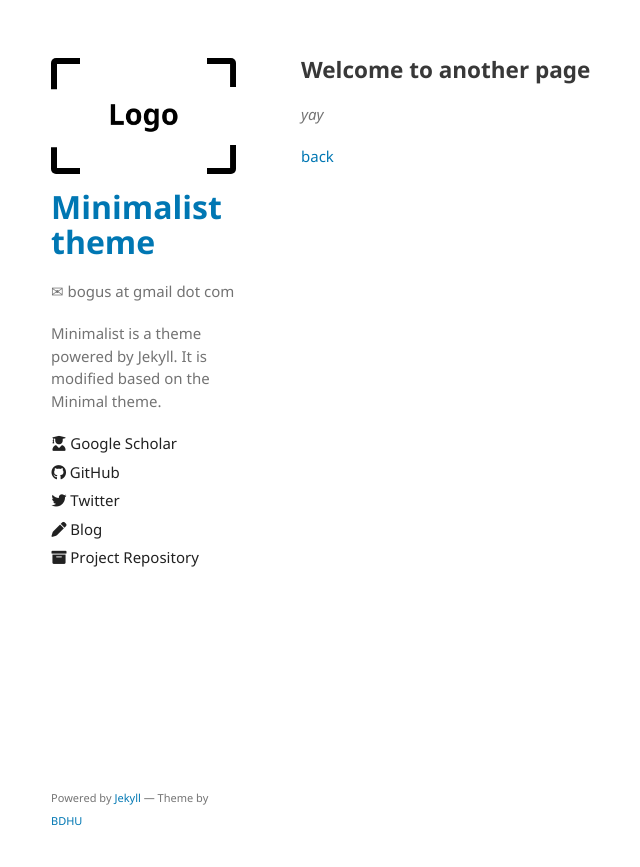
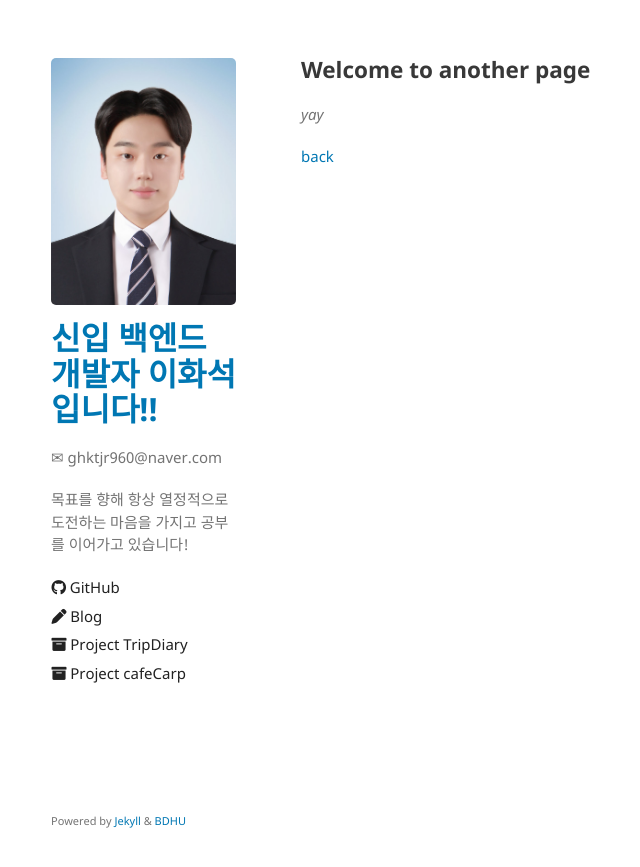
Before and after one commit to ghktjr960/ghktjr960.github.io, a Jekyll site: the page built from another-page.md, in a window 1280 px wide. Shown: the top 867 px of the page, without its empty margins (159-799 px from the left). Built offline with Jekyll 4.4.1, drawn with Linux system fonts in a browser that asks for light colours; our own code applies the rules of GitHub Pages for plain Markdown files.

Commit message:
수정
수정

```diff
--- a/_config.yml
+++ b/_config.yml
@@ -1,7 +1,7 @@
-title: Minimalist theme
-logo: /assets/img/logo.png
-email: bogus at gmail dot com
-description: Minimalist is a theme powered by Jekyll. It is modified based on the Minimal theme.
+title: 신입 백엔드 개발자 이화석입니다!!
+logo: /assets/img/main.jpg
+email: ghktjr960@naver.com
+description: 목표를 향해 항상 열정적으로 도전하는 마음을 가지고 공부를 이어가고 있습니다!
 show_downloads: false
 google_analytics: UA-108144808-1
 color-scheme: auto
--- a/_includes/footer.html
+++ b/_includes/footer.html
@@ -1 +1,5 @@
-<p><small>Powered by <a href="https://jekyllrb.com/">Jekyll</a> &mdash; Theme by <a href="https://www.bodunhu.com/">BDHU</a></small></p>
+<p>
+    <small>
+        Powered by <a href="https://jekyllrb.com/">Jekyll</a> & <a href="https://www.bodunhu.com/minimalist/">BDHU</a>
+    </small>
+</p>
--- a/_includes/sidebar.html
+++ b/_includes/sidebar.html
@@ -10,10 +10,9 @@
       }
     </style>
     <ul class="link">
-      <li><a href="https://scholar.google.com/citations?user=zR6afi8AAAAJ"><i class="fa-solid fa-user-graduate"></i> Google Scholar</a></li>
-      <li><a href="https://github.com/BDHU"><i class="fa-brands fa-github"></i> GitHub</a></li>
-      <li><a href="https://twitter.com/BodunHu"><i class="fa-brands fa-twitter"></i> Twitter</a></li>
-      <li><a href="https://www.bodunhu.com/blog/"><i class="fa-solid fa-pen"></i> Blog</a></li>
-      <li><a href="https://github.com/BDHU/minimalist"><i class="fa-solid fa-box-archive"></i> Project Repository</a></li>
+      <li><a href="https://github.com/ghktjr960"><i class="fa-brands fa-github"></i> GitHub</a></li>
+      <li><a href="https://blog.naver.com/ghktjr960"><i class="fa-solid fa-pen"></i> Blog</a></li>
+      <li><a href="https://github.com/ghktjr960/TripDiaryTeam"><i class="fa-solid fa-box-archive"></i> Project TripDiary</a></li>
+      <li><a href="https://github.com/JinSolKwon/cafeKiosk-code-"><i class="fa-solid fa-box-archive"></i> Project cafeCarp</a></li>
     </ul>
   </div>
```
Also changed, not shown: assets/img/main.jpg (added).
